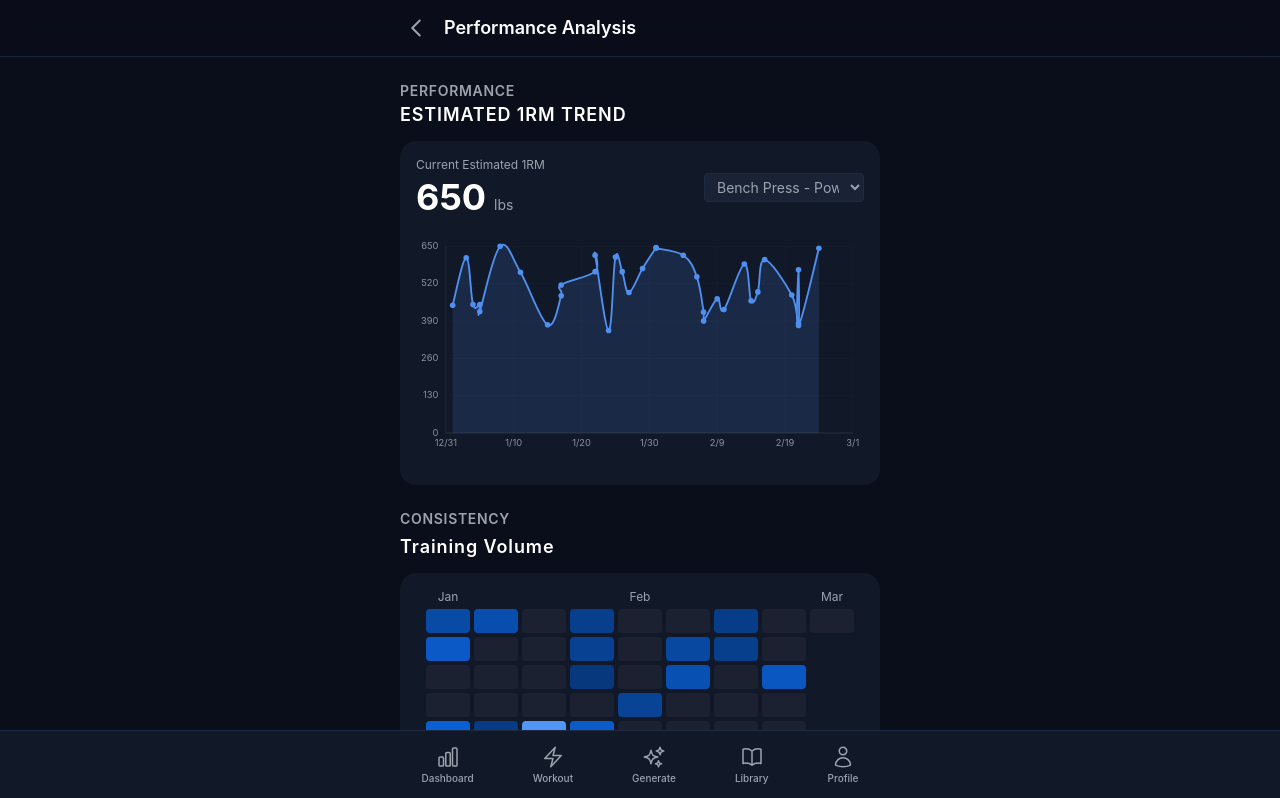
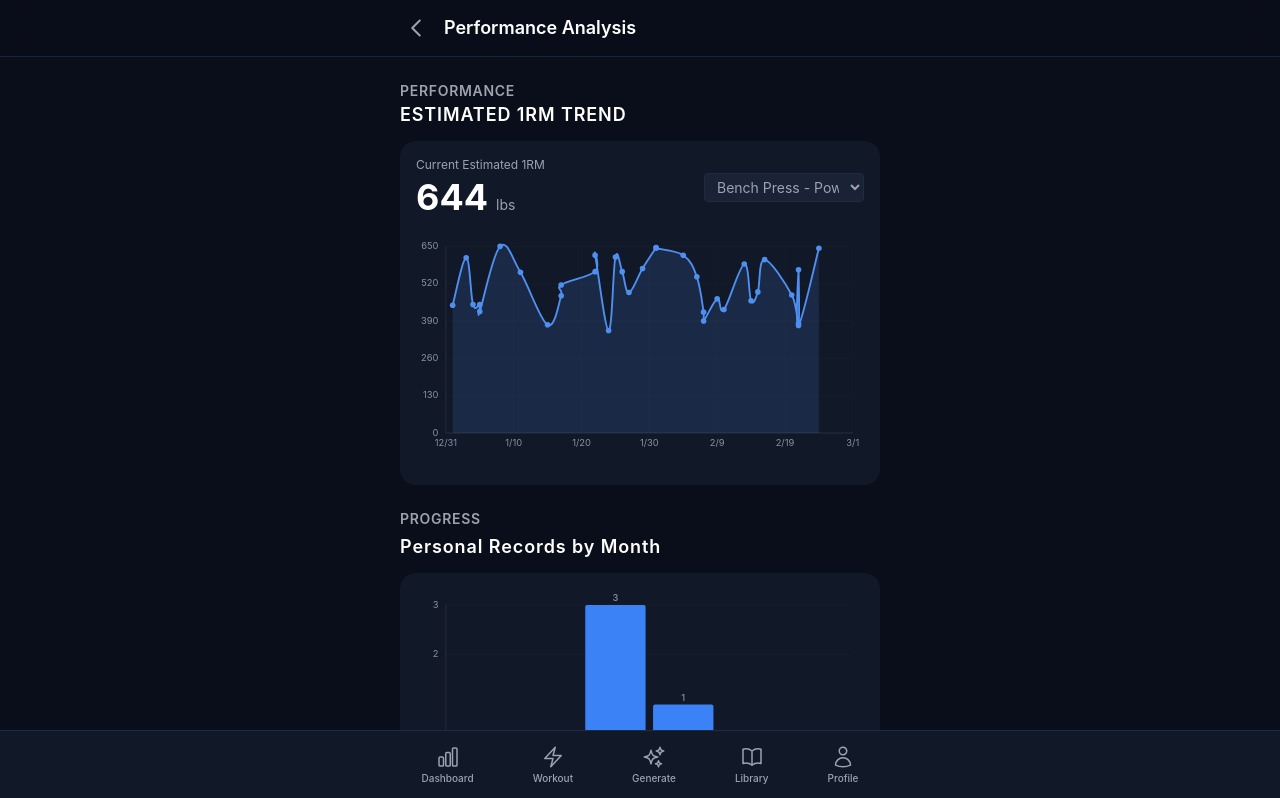
Before and after one commit to shashankdurgad/SmartBell, a React (Vite) app: page /performance in a window 1280 px wide. Shown: the top 798 px of the page. Built offline with nearby package versions, Linux system fonts and the light colour scheme.

Commit message:
Adds monthly PR chart, and list of estimated 1RMS

```diff
--- /dev/null
+++ b/src/components/charts/MonthlyPRsChart.tsx
@@ -0,0 +1,90 @@
+export type MonthData = { month: string; count: number };
+
+export function MonthlyPRsChart({
+  data,
+  width = 480,
+  height = 200,
+}: {
+  data: MonthData[];
+  width?: number;
+  height?: number;
+}) {
+  if (!data || data.length === 0) {
+    return (
+      <div className="flex items-center justify-center h-48 text-sm text-gray-400">
+        No PR data available yet.
+      </div>
+    );
+  }
+
+  const padding = { top: 10, right: 12, bottom: 30, left: 32 };
+  const innerW = width - padding.left - padding.right;
+  const innerH = height - padding.top - padding.bottom;
+
+  const maxCount = Math.max(...data.map(d => d.count), 1);
+  const barWidth = innerW / data.length;
+  const barGap = 8;
+  const actualBarWidth = barWidth - barGap;
+
+  return (
+    <svg width="100%" height={height} viewBox={`0 0 ${width} ${height}`} preserveAspectRatio="xMidYMid meet" role="img" aria-label="Monthly PRs chart">
+      {/* Axes */}
+      <line x1={padding.left} y1={padding.top} x2={padding.left} y2={height - padding.bottom} stroke="#2A2F3A" />
+      <line x1={padding.left} y1={height - padding.bottom} x2={width - padding.right} y2={height - padding.bottom} stroke="#2A2F3A" />
+
+      {/* Y-axis labels */}
+      {[0, Math.ceil(maxCount / 2), maxCount].map((tick, i) => {
+        const y = padding.top + innerH - (innerH * tick) / maxCount;
+        return (
+          <g key={i}>
+            <line x1={padding.left} y1={y} x2={width - padding.right} y2={y} stroke="#2A2F3A" opacity={0.2} />
+            <text x={padding.left - 8} y={y} textAnchor="end" dominantBaseline="middle" fill="#8A90A0" fontSize={10}>
+              {tick}
+            </text>
+          </g>
+        );
+      })}
+
+      {/* Bars */}
+      {data.map((d, i) => {
+        const x = padding.left + i * barWidth + barGap / 2;
+        const barHeight = (d.count / maxCount) * innerH;
+        const y = height - padding.bottom - barHeight;
+
+        return (
+          <g key={i}>
+            <rect
+              x={x}
+              y={y}
+              width={actualBarWidth}
+              height={barHeight}
+              fill="#3b82f6"
+              rx={2}
+            />
+            <text
+              x={x + actualBarWidth / 2}
+              y={height - padding.bottom + 14}
+              textAnchor="middle"
+              fill="#8A90A0"
+              fontSize={10}
+            >
+              {d.month}
+            </text>
+            {d.count > 0 && (
+              <text
+                x={x + actualBarWidth / 2}
+                y={y - 4}
+                textAnchor="middle"
+                fill="#8A90A0"
+                fontSize={10}
+                fontWeight="500"
+              >
+                {d.count}
+              </text>
+            )}
+          </g>
+        );
+      })}
+    </svg>
+  );
+}
--- a/src/pages/DashboardPage.tsx
+++ b/src/pages/DashboardPage.tsx
@@ -112,21 +112,23 @@ export function DashboardPage() {
     .sort((a, b) => a.x - b.x)
     .map((p) => ({ x: p.x, y: p.y }));
 
-    // Calculate estimated 1RM using Epley and Brzycki formulas
+    // Calculate estimated 1RM from the most recent workout for this exercise
     function calculateEstimated1RM(): number | null {
       if (!selectedExercise) return null;
 
-      // Find the highest estimated 1RM across all sessions for this exercise
-      let maxEstimated1RM = 0;
+      // Find the most recent session containing this exercise
+      const sortedSessions = [...history].sort((a, b) =>
+        new Date(b.date).getTime() - new Date(a.date).getTime()
+      );
 
-      for (const session of history) {
+      for (const session of sortedSessions) {
         const est1RM = getEstimated1RMFromSession(session, selectedExercise);
-        if (est1RM && est1RM > maxEstimated1RM) {
-          maxEstimated1RM = est1RM;
+        if (est1RM !== null) {
+          return est1RM;
         }
       }
 
-      return maxEstimated1RM > 0 ? maxEstimated1RM : null;
+      return null;
     }
 
     const estimated1RM = calculateEstimated1RM();
--- a/src/pages/PerformanceAnalysisPage.tsx
+++ b/src/pages/PerformanceAnalysisPage.tsx
@@ -5,6 +5,7 @@ import { useWorkoutStore } from '../stores/useWorkoutStore';
 import { useUserStore } from '../stores/useUserStore';
 import { useExercises } from '../hooks/useExercises';
 import { ExerciseProgressChart, type SeriesPoint } from '../components/charts/ExerciseProgressChart';
+import { MonthlyPRsChart, type MonthData } from '../components/charts/MonthlyPRsChart';
 import { estimatedMax, kgToLbs } from '../utils/calculations';
 import { convertVolume } from '../utils/formatters';
 import WorkoutCalendar from '../components/shared/WorkoutCalendar';
@@ -103,21 +104,23 @@ export function PerformanceAnalysisPage() {
     .sort((a, b) => a.x - b.x)
     .map((p) => ({ x: p.x, y: p.y }));
 
-  // Calculate estimated 1RM using Epley and Brzycki formulas
+  // Calculate estimated 1RM from the most recent workout for this exercise
   function calculateEstimated1RM(): number | null {
     if (!selectedExercise) return null;
 
-    // Find the highest estimated 1RM across all sessions for this exercise
-    let maxEstimated1RM = 0;
+    // Find the most recent session containing this exercise
+    const sortedSessions = [...history].sort((a, b) =>
+      new Date(b.date).getTime() - new Date(a.date).getTime()
+    );
 
-    for (const session of history) {
+    for (const session of sortedSessions) {
       const est1RM = getEstimated1RMFromSession(session, selectedExercise);
-      if (est1RM && est1RM > maxEstimated1RM) {
-        maxEstimated1RM = est1RM;
+      if (est1RM !== null) {
+        return est1RM;
       }
     }
 
-    return maxEstimated1RM > 0 ? maxEstimated1RM : null;
+    return null;
   }
 
   const estimated1RM = calculateEstimated1RM();
@@ -155,6 +158,115 @@ export function PerformanceAnalysisPage() {
     }
 
     return arr;
+  })();
+
+  // Calculate monthly PRs for the last 6 months
+  const monthlyPRs = (() => {
+    const today = new Date();
+    const sixMonthsAgo = new Date(today);
+    sixMonthsAgo.setMonth(today.getMonth() - 5);
+    sixMonthsAgo.setDate(1);
+
+    // Sort sessions chronologically
+    const sortedSessions = [...history].sort((a, b) =>
+      new Date(a.date).getTime() - new Date(b.date).getTime()
+    );
+
+    // Track best estimated 1RM for each exercise up to each point in time
+    const exerciseBests = new Map<string, number>();
+    const prsByMonth = new Map<string, number>();
+
+    for (const session of sortedSessions) {
+      const sessionDate = new Date(session.date);
+      if (sessionDate < sixMonthsAgo) {
+        // Build up historical bests but don't count PRs before 6 months ago
+        for (const exercise of session.exercises) {
+          const est1RM = getEstimated1RMFromSession(session, exercise.exerciseId);
+          if (est1RM !== null) {
+            const currentBest = exerciseBests.get(exercise.exerciseId) || 0;
+            if (est1RM > currentBest) {
+              exerciseBests.set(exercise.exerciseId, est1RM);
+            }
+          }
+        }
+        continue;
+      }
+
+      const monthKey = `${sessionDate.getFullYear()}-${String(sessionDate.getMonth() + 1).padStart(2, '0')}`;
+
+      for (const exercise of session.exercises) {
+        const est1RM = getEstimated1RMFromSession(session, exercise.exerciseId);
+        if (est1RM !== null) {
+          const currentBest = exerciseBests.get(exercise.exerciseId) || 0;
+          if (est1RM > currentBest) {
+            // This is a PR!
+            exerciseBests.set(exercise.exerciseId, est1RM);
+            prsByMonth.set(monthKey, (prsByMonth.get(monthKey) || 0) + 1);
+          }
+        }
+      }
+    }
+
+    // Build array of last 6 months
+    const months: MonthData[] = [];
+    for (let i = 5; i >= 0; i--) {
+      const d = new Date(today);
+      d.setMonth(today.getMonth() - i);
+      const monthKey = `${d.getFullYear()}-${String(d.getMonth() + 1).padStart(2, '0')}`;
+      const monthLabel = d.toLocaleString('default', { month: 'short' });
+      months.push({ month: monthLabel, count: prsByMonth.get(monthKey) || 0 });
+    }
+
+    return months;
+  })();
+
+  // Calculate current estimated 1RM for all exercises with data
+  const allExercise1RMs = (() => {
+    const exerciseMap = new Map<string, { name: string; est1RM: number; bestPR: number }>();
+
+    // Sort sessions by date (most recent first)
+    const sortedSessions = [...history].sort((a, b) =>
+      new Date(b.date).getTime() - new Date(a.date).getTime()
+    );
+
+    // Track which exercises we've already found the most recent workout for
+    const processedExercises = new Set<string>();
+
+    // First pass: get current (most recent) 1RM for each exercise
+    for (const session of sortedSessions) {
+      for (const exercise of session.exercises) {
+        if (processedExercises.has(exercise.exerciseId)) continue;
+
+        const est1RM = getEstimated1RMFromSession(session, exercise.exerciseId);
+        if (est1RM !== null) {
+          const exerciseData = exercises.find(ex => ex.id === exercise.exerciseId);
+          if (exerciseData) {
+            exerciseMap.set(exercise.exerciseId, {
+              name: exerciseData.name.replace(/_/g, ' '),
+              est1RM: est1RM,
+              bestPR: est1RM // Initialize with current value
+            });
+            processedExercises.add(exercise.exerciseId);
+          }
+        }
+      }
+    }
+
+    // Second pass: find best PR (highest 1RM) across all sessions
+    for (const session of history) {
+      for (const exercise of session.exercises) {
+        const est1RM = getEstimated1RMFromSession(session, exercise.exerciseId);
+        if (est1RM !== null) {
+          const existing = exerciseMap.get(exercise.exerciseId);
+          if (existing && est1RM > existing.bestPR) {
+            existing.bestPR = est1RM;
+          }
+        }
+      }
+    }
+
+    // Convert to array and sort by name
+    return Array.from(exerciseMap.values()).sort((a, b) => a.name.localeCompare(b.name));
   })();
 
   return (
@@ -212,6 +324,44 @@ export function PerformanceAnalysisPage() {
           </Card>
         </section>
 
+        {/* Monthly PRs */}
+        <section>
+          <h2 className="text-sm font-semibold text-gray-text uppercase tracking-wider mb-1">
+            Progress
+          </h2>
+          <h1 className="text-lg font-semibold text-white-text tracking-wider mb-3">
+            Personal Records by Month
+          </h1>
+          <Card>
+            <div className="space-y-4">
+              <MonthlyPRsChart data={monthlyPRs} width={480} height={200} />
+
+              {/* Exercise 1RM List */}
+              <div className="border-t border-dark-600 pt-4">
+                <h3 className="text-sm font-semibold text-gray-text uppercase tracking-wider mb-3">
+                  Current Estimated 1RM | Best PR (by Exercise)
+                </h3>
+                {allExercise1RMs.length > 0 ? (
+                  <div className="space-y-2 max-h-64 overflow-y-auto">
+                    {allExercise1RMs.map((ex, idx) => (
+                      <div key={idx} className="flex items-center justify-between py-1 px-2 rounded hover:bg-dark-700/50 transition-colors">
+                        <span className="text-sm text-white">{ex.name}</span>
+                        <span className="text-sm font-semibold text-blue-primary">
+                          {Math.round(ex.est1RM)} {weightUnit} | {Math.round(ex.bestPR)} {weightUnit}
+                        </span>
+                      </div>
+                    ))}
+                  </div>
+                ) : (
+                  <p className="text-sm text-gray-text text-center py-4">
+                    No exercise data available yet.
+                  </p>
+                )}
+              </div>
+            </div>
+          </Card>
+        </section>
+
         {/* Training Volume */}
         <section>
           <h2 className="text-sm font-semibold text-gray-text uppercase tracking-wider mb-1">
```
